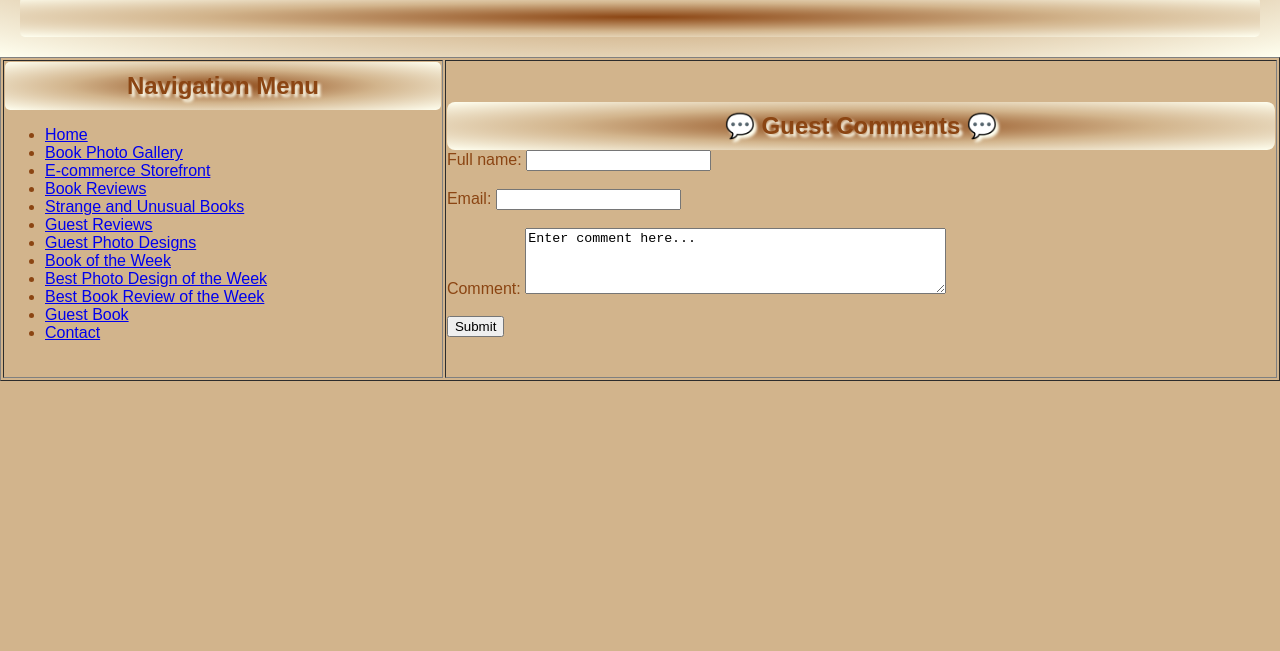
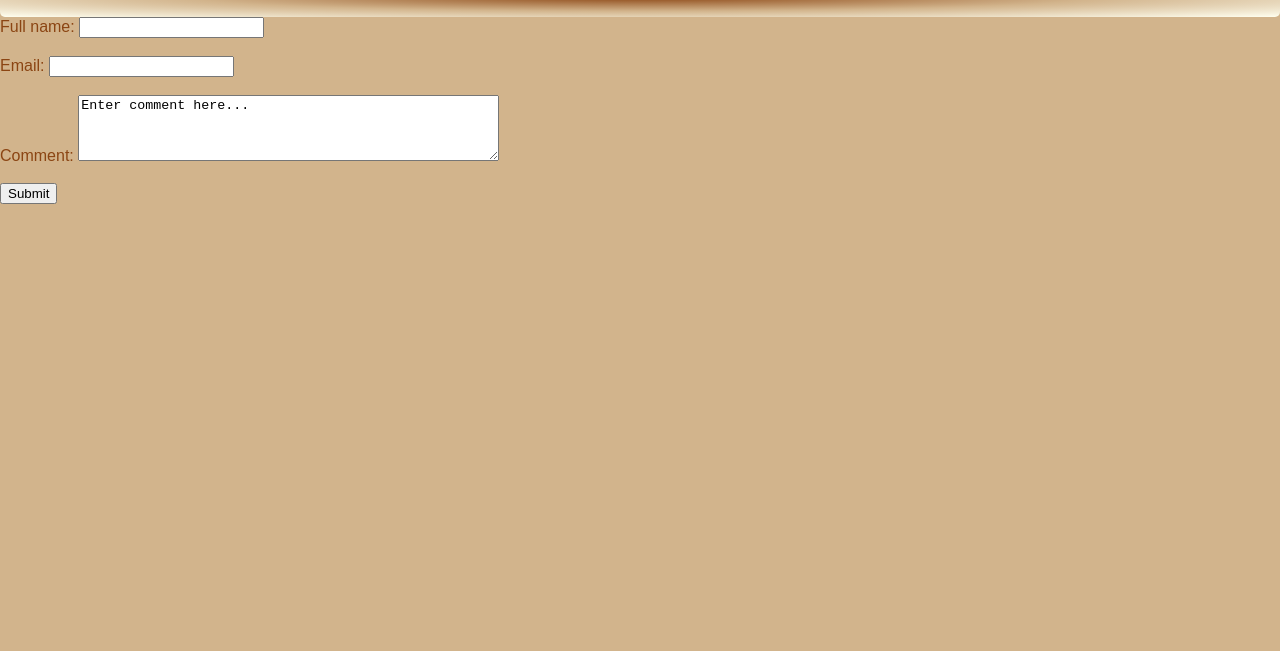
Before and after one commit to Randy2222222/Samms_Book_Club, a plain HTML site: page Guest_Review.html in a window 1280 px wide. Shown: the part 149-800 px from the top of the page. Drawn offline with Linux system fonts and the light colour scheme.

Commit message:
Update Guest_Review.html

```diff
--- a/Guest_Review.html
+++ b/Guest_Review.html
@@ -10,54 +10,20 @@
 <title></title>
 </head>
      <body>
-  <header>
+
           <h1>💬 Guest Review 💬</h1>
     <h2></h2>
 
-    </header>
 
-    <table border="1" width="100%">  <!-- 22.5% -->
-        <tr>
-            <td>
-                <h3 style="text-align: center;
-  margin: auto;
-  padding: 10px 10px 10px 10px; font-size: 1.5em;
-  font-weight: bold;
-  text-shadow: 3px 3px 3px ivory;
-  border-radius: 5px;
-  background-image: radial-gradient(saddlebrown,
-                                tan, ivory);">Navigation Menu</h3>
-                <ul>
-                    <li><a href="index.html" target="_self">Home</a></li>
-                    <li><a href="Book_Photo_Gallery" target="_blank">Book Photo Gallery</a></li>
-                    <li><a href="Book_Store" target="_blank">E-commerce Storefront</a></li>
-                    <li><a href="Book_Review" target="_blank">Book Reviews</a></li>
-                    <li><a href="Strange_and_Unusual_Books" target="_blank">Strange and Unusual Books</a></li>
-                    <li><a href="Guest_Reviews" target="_blank">Guest Reviews</a></li>
-                    <li><a href="Guest_Photos" target="_blank">Guest Photo Designs</a></li>
-                    <li><a href="Weekly_Book" target="_blank">Book of the Week</a></li>
-                    <li><a href="Best_Photo" target="_blank">Best Photo Design of the Week</a></li>
-                    <li><a href="Best_Review" target="_blank">Best Book Review of the Week</a></li>
-                    <li><a href="Guest_Book" target="_blank">Guest Book</a></li>
-                    <li><a href="Samms_Book_Store@gmail.com" target="_enail">Contact</a></li><br>
-                </ul>
-            </td>
-            <td><h4 style="text-align: center; margin: auto;
-  padding: 10px 10px 10px 10px; font-size: 1.5em;
-  font-weight: bold;
-  text-shadow: 3px 3px 3px ivory;
-  border-radius: 8px;
-  background-image: radial-gradient(saddlebrown,
-                                tan, ivory);">💬 Guest Comments 💬</h4>
+
+
+
 <form id="myForm">
   Full name: <input type="text" name="fname"><br><br>
   Email: <input type="text" name="email"><br><br>
   Comment: <textarea rows="4" cols="50" name="comment">Enter comment here...</textarea><br><br>
   <input type="button" value="Submit">
-</form></td>
-        </tr>
-
-    </table>
+</form>
   <script src="https://utteranc.es/client.js"
 repo="[Randy2222222/Samms_Book_Club]"
 issue-term="pathname"
```
